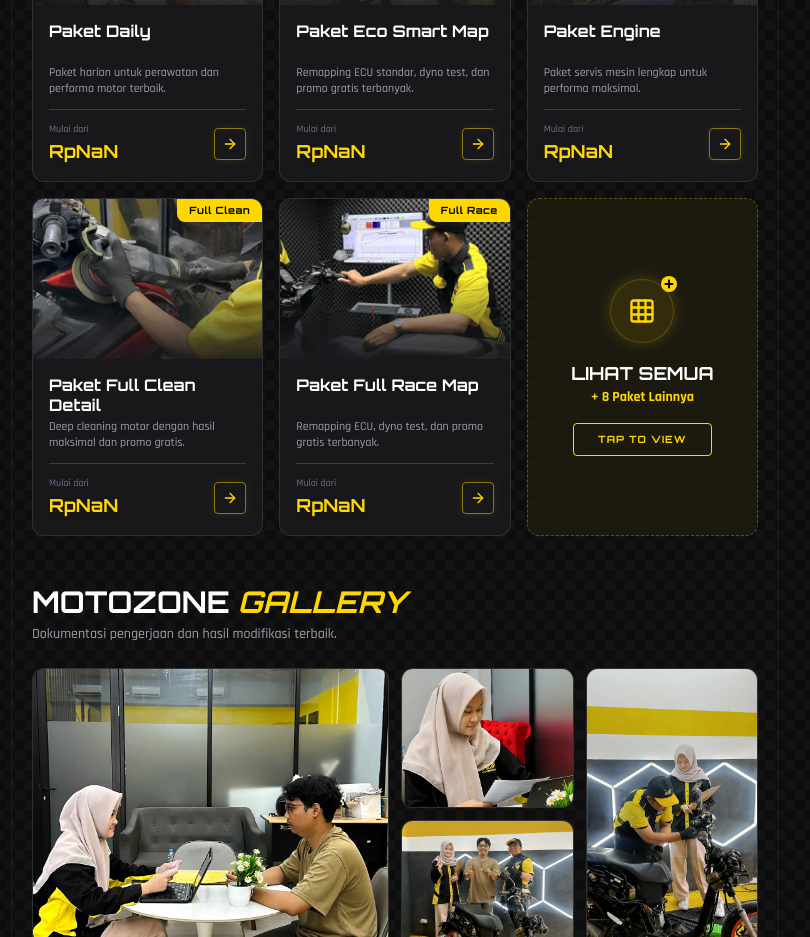
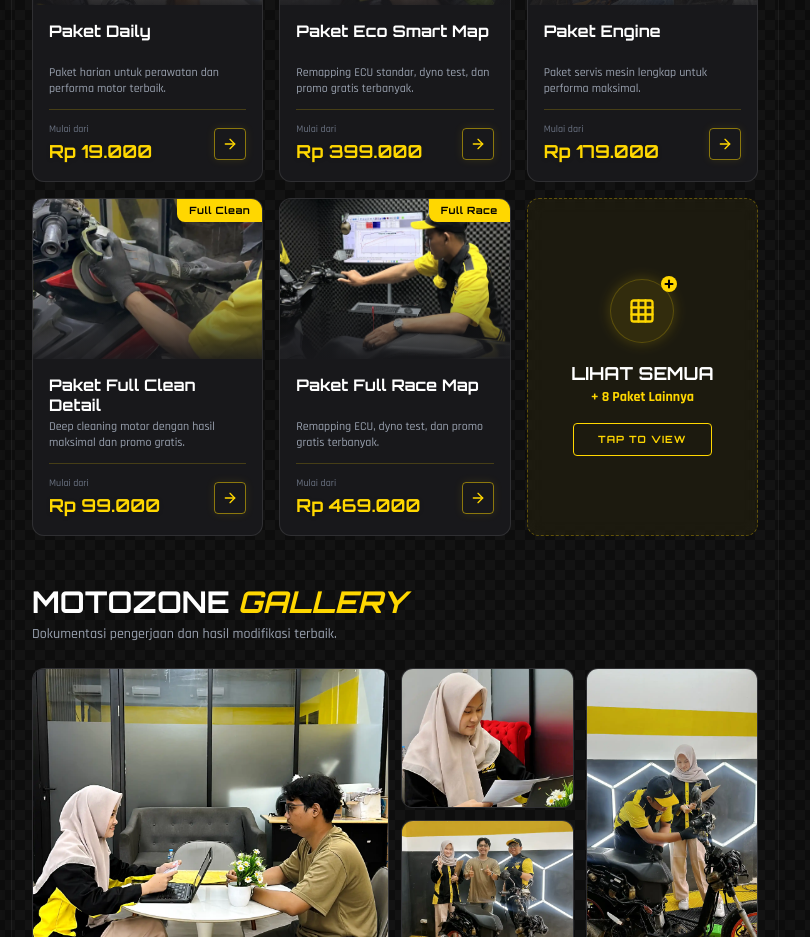
Before and after one commit to made-devs/motozone-menu, a Next.js app: page / in a window 1280 px wide. Shown: the part 1020-1957 px from the top of the page, without its empty margins (245-1055 px from the left). Built offline with nearby package versions, Linux system fonts and the light colour scheme.

Commit message:
Fix bug harga servis section

```diff
--- a/src/components/home/ServiceSection.js
+++ b/src/components/home/ServiceSection.js
@@ -1,17 +1,35 @@
-"use client";
+'use client';
 
-import Link from "next/link";
-import { ArrowRight, Grid, Plus } from "lucide-react";
-import { servicesData } from "@/data/servicesData";
+import Link from 'next/link';
+import { ArrowRight, Grid, Plus } from 'lucide-react';
+import { servicesData } from '@/data/servicesData';
 
 // Helper: Format Rupiah
 const formatRupiah = (number) => {
-  return new Intl.NumberFormat("id-ID", {
-    style: "currency",
-    currency: "IDR",
+  return new Intl.NumberFormat('id-ID', {
+    style: 'currency',
+    currency: 'IDR',
     maximumFractionDigits: 0,
     minimumFractionDigits: 0,
   }).format(number);
+};
+
+// Helper: get lowest promo price (supports numeric promo or object of prices)
+const getLowestPromoPrice = (service) => {
+  const prices = [];
+  service.variants.forEach((v) => {
+    const promo = v?.price?.promo;
+    if (promo == null) return;
+    if (typeof promo === 'number') {
+      prices.push(promo);
+    } else if (typeof promo === 'object') {
+      Object.values(promo).forEach((val) => {
+        if (typeof val === 'number') prices.push(val);
+      });
+    }
+  });
+  if (prices.length === 0) return 0;
+  return Math.min(...prices);
 };
 
 export default function ServiceSection() {
@@ -41,15 +59,13 @@
       {/* Grid Cards */}
       <div className="grid grid-cols-2 md:grid-cols-3 gap-3 md:gap-4">
         {displayedServices.map((service) => {
-          const lowestPrice = Math.min(
-            ...service.variants.map((v) => v.price.promo),
-          );
+          const lowestPrice = getLowestPromoPrice(service);
 
           // --- LOGIC GAMBAR BARU ---
           // Gunakan service.cover jika ada, jika tidak ada fallback ke Unsplash
           const bgImage = service.cover
             ? `url('${service.cover}')`
-            : `url('https://source.unsplash.com/random/400x300/?motorcycle,${service.category.split(" ")[0].toLowerCase()}&sig=${service.id}')`;
+            : `url('https://source.unsplash.com/random/400x300/?motorcycle,${service.category.split(' ')[0].toLowerCase()}&sig=${service.id}')`;
 
           return (
             <Link
```
